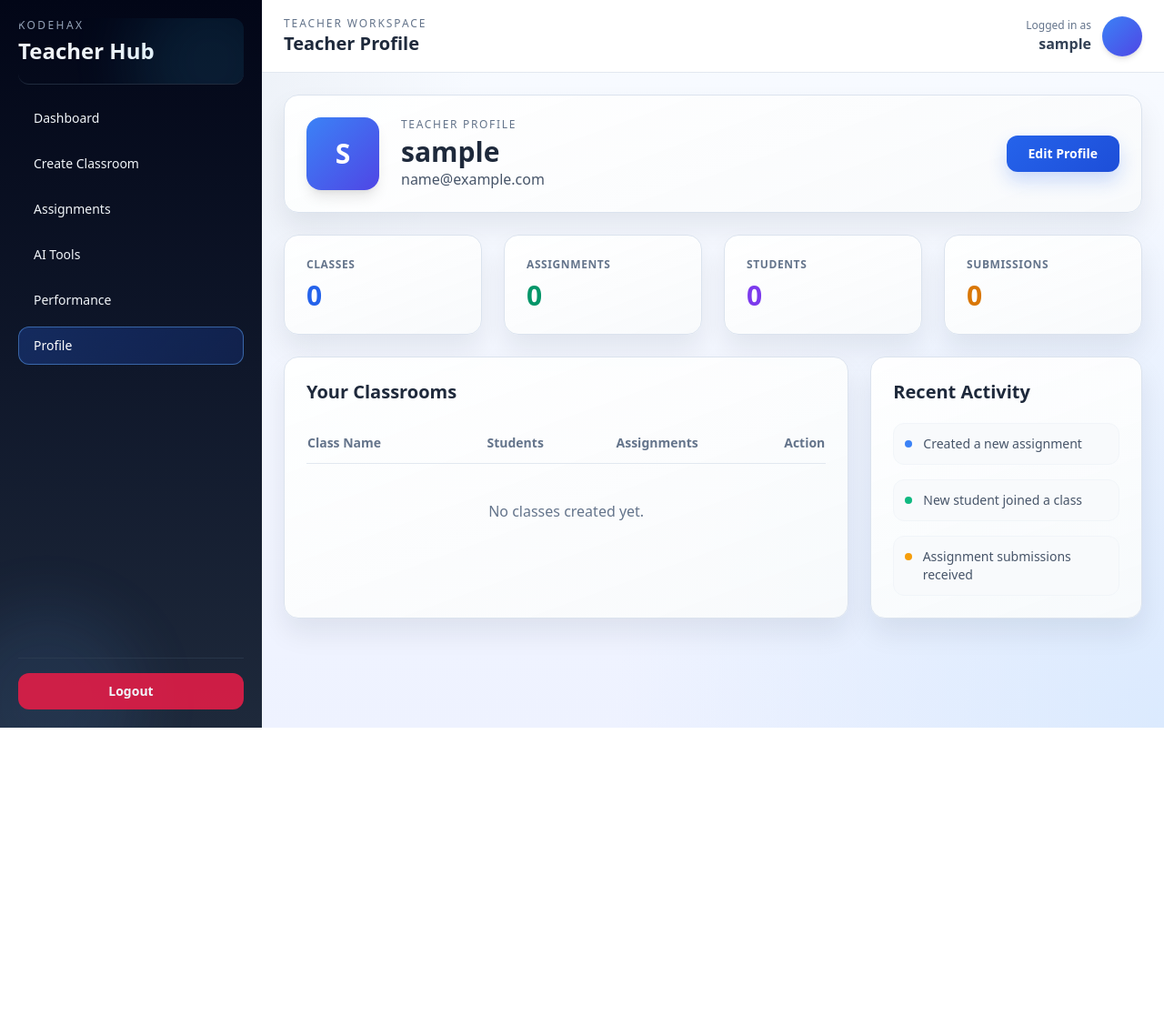
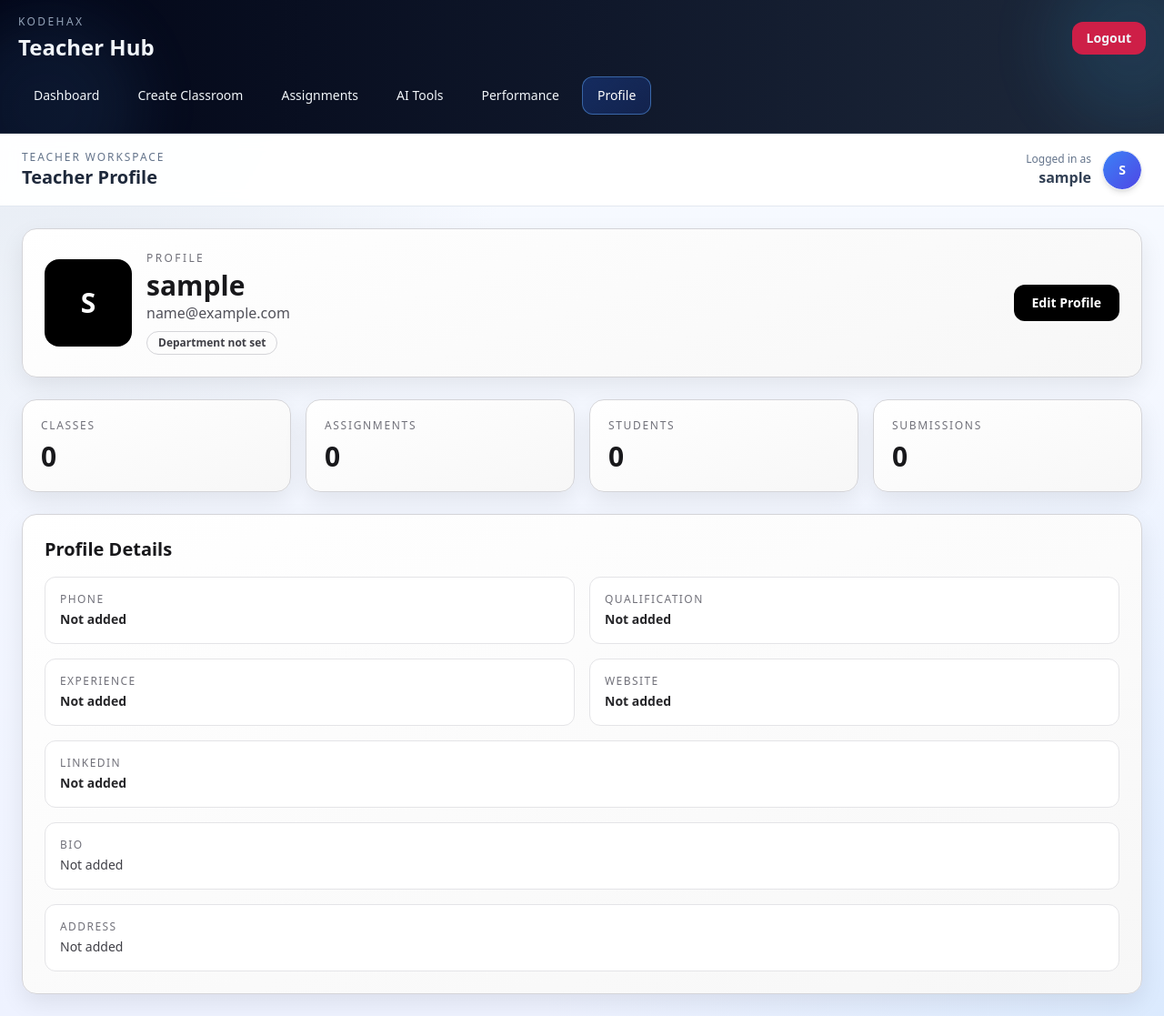
Before and after one commit to kodehaxacademia-eng/kodehax_academy, a Django app: page /teacher/profile/ in a window 1280 px wide. Shown: the whole page at 91% size. Before the commit the page ends 800 px from the top, so only its background shows below. Run offline with Django 5.2, Linux system fonts and the light colour scheme; the visitor is signed in with stand-in values (Sample User, id 1); data comes from the database, SQL or seed files in the repository; data that the repository does not hold is empty; parts of the project's set-up code (start-up, migrations or seed data) failed here and were passed over; some libraries are stand-ins or nearby versions.

Commit message:
teacher app almost completed(2)

```diff
--- a/kodehax_academy/kodehax_academy/settings.py
+++ b/kodehax_academy/kodehax_academy/settings.py
@@ -65,6 +65,7 @@ TEMPLATES = [
                 'django.template.context_processors.request',
                 'django.contrib.auth.context_processors.auth',
                 'django.contrib.messages.context_processors.messages',
+                'teacher.context_processors.teacher_profile_nav',
             ],
         },
     },
--- /dev/null
+++ b/kodehax_academy/teacher/context_processors.py
@@ -0,0 +1,16 @@
+from .models import TeacherProfile
+
+
+def teacher_profile_nav(request):
+    if not request.user.is_authenticated:
+        return {}
+
+    if getattr(request.user, "role", None) != "teacher":
+        return {}
+
+    profile = (
+        TeacherProfile.objects.filter(user=request.user)
+        .only("profile_picture")
+        .first()
+    )
+    return {"nav_teacher_profile": profile}
--- a/kodehax_academy/teacher/urls.py
+++ b/kodehax_academy/teacher/urls.py
@@ -12,5 +12,6 @@ urlpatterns = [
     path("classes/<int:class_id>/performance/",views.performance_list,name="performance_list"),
     path("classes/<int:class_id>/performance/<int:student_id>/",views.student_performance,name="student_performance"),
     path("profile/",views.teacher_profile, name="teacher_profile"),
+    path("profile/edit/",views.teacher_edit_profile, name="teacher_edit_profile"),
     path("ai-tools/",views.ai_tools,name="ai_tools"),
 ]
--- a/kodehax_academy/teacher/views.py
+++ b/kodehax_academy/teacher/views.py
@@ -1,7 +1,8 @@
 from django.shortcuts import render, redirect
-from .forms import ClassRoomForm
+from django.urls import reverse
+from .forms import ClassRoomForm, TeacherProfileForm
 from django.contrib.auth.decorators import login_required
-from .models import ClassRoom, Assignment, Submission
+from .models import ClassRoom, Assignment, Submission, TeacherProfile
 from django.shortcuts import get_object_or_404
 from django.utils import timezone
 from django.db.models import Avg
@@ -13,9 +14,13 @@ from .services.ai_tools import generate_quiz, generate_notes, strip_quiz_answers
 def teacher_dashboard(request):
 
     classes = ClassRoom.objects.filter(teacher=request.user)
+    assignment_count = Assignment.objects.filter(classroom__teacher=request.user).count()
+    student_count = classes.aggregate(total=Count("students", distinct=True))["total"] or 0
 
     context = {
-        "classes": classes
+        "classes": classes,
+        "assignment_count": assignment_count,
+        "student_count": student_count,
     }
     return render(request, "teacher/dashboard.html", context)
 @login_required
@@ -260,11 +265,10 @@ def student_performance(request, class_id, student_id):
 def teacher_profile(request):
 
     teacher = request.user
+    profile, _ = TeacherProfile.objects.get_or_create(user=teacher)
 
     classes = ClassRoom.objects.filter(teacher=teacher)
-
     assignments = Assignment.objects.filter(classroom__teacher=teacher)
-
     submissions = Submission.objects.filter(
         assignment__classroom__teacher=teacher
     )
@@ -272,17 +276,44 @@ def teacher_profile(request):
     stats = {
         "class_count": classes.count(),
         "assignment_count": assignments.count(),
-        "student_count": sum([c.students.count() for c in classes]),
+        "student_count": classes.aggregate(total=Count("students", distinct=True))["total"] or 0,
         "submission_count": submissions.count(),
     }
 
     context = {
         "teacher": teacher,
         "classes": classes,
-        "stats": stats
+        "stats": stats,
+        "profile": profile,
+        "updated": request.GET.get("updated") == "1",
     }
 
     return render(request, "teacher/profile.html", context)
+
+
+@login_required
+def teacher_edit_profile(request):
+
+    teacher = request.user
+    profile, _ = TeacherProfile.objects.get_or_create(user=teacher)
+
+    if request.method == "POST":
+        profile_form = TeacherProfileForm(
+            request.POST,
+            request.FILES,
+            instance=profile
+        )
+        if profile_form.is_valid():
+            profile_form.save()
+            return redirect(f"{reverse('teacher_profile')}?updated=1")
+    else:
+        profile_form = TeacherProfileForm(instance=profile)
+
+    return render(request, "teacher/edit_profile.html", {
+        "teacher": teacher,
+        "profile": profile,
+        "profile_form": profile_form,
+    })
 
 @login_required
 def ai_tools(request):
--- a/kodehax_academy/templates/teacher/base.html
+++ b/kodehax_academy/templates/teacher/base.html
@@ -172,80 +172,81 @@
   {% block extra_head %}{% endblock %}
 </head>
 <body class="min-h-screen bg-slate-100 text-slate-800">
-  <div class="flex h-screen">
-    <aside class="w-72 shrink-0 bg-gradient-to-b from-slate-950 via-slate-900 to-slate-800 text-slate-100 p-5 flex flex-col relative overflow-hidden">
+  <div class="min-h-screen flex flex-col">
+    <aside class="shrink-0 bg-gradient-to-r from-slate-950 via-slate-900 to-slate-800 text-slate-100 px-5 py-4 relative overflow-hidden border-b border-slate-700/70">
       <div class="ambient-orb orb-2"></div>
-      <div class="pb-5 mb-4 border-b border-slate-700/60 reveal relative overflow-hidden rounded-xl">
       <div class="ambient-orb orb-1"></div>
+      <div class="relative">
+        <div class="flex items-center justify-between gap-4">
+          <div class="reveal">
             <p class="text-xs uppercase tracking-[0.2em] text-slate-400">KODEHAX</p>
             <h1 class="text-2xl font-black mt-1">Teacher Hub</h1>
           </div>
+          <a href="{% url 'home' %}" class="rounded-xl bg-rose-600/90 px-4 py-2 text-sm font-semibold hover:bg-rose-500 transition reveal delay-1">
+            Logout
+          </a>
+        </div>
 
-      <nav class="flex-1 space-y-2 text-sm">
-        <a href="{% url 'teacher_dashboard' %}" class="nav-link {% if '/teacher/dashboard/' in request.path %}active{% endif %} block rounded-xl px-4 py-2.5 font-medium reveal delay-1">
+        <nav class="mt-4 flex items-center gap-2 text-sm overflow-x-auto custom-scroll pb-1">
+          <a href="{% url 'teacher_dashboard' %}" class="nav-link {% if '/teacher/dashboard/' in request.path %}active{% endif %} inline-flex whitespace-nowrap rounded-xl px-4 py-2.5 font-medium reveal delay-1">
             Dashboard
           </a>
-        <a href="{% url 'create_class' %}" class="nav-link {% if '/teacher/class/create/' in request.path %}active{% endif %} block rounded-xl px-4 py-2.5 font-medium reveal delay-2">
+          <a href="{% url 'create_class' %}" class="nav-link {% if '/teacher/class/create/' in request.path %}active{% endif %} inline-flex whitespace-nowrap rounded-xl px-4 py-2.5 font-medium reveal delay-2">
             Create Classroom
           </a>
           {% if classroom %}
-        <a href="{% url 'assignment_list' classroom.id %}" class="nav-link {% if '/assignments/' in request.path %}active{% endif %} block rounded-xl px-4 py-2.5 font-medium reveal delay-3">
+          <a href="{% url 'assignment_list' classroom.id %}" class="nav-link {% if '/assignments/' in request.path %}active{% endif %} inline-flex whitespace-nowrap rounded-xl px-4 py-2.5 font-medium reveal delay-3">
             Assignments
           </a>
           {% elif assignment %}
-        <a href="{% url 'assignment_list' assignment.classroom.id %}" class="nav-link {% if '/assignments/' in request.path %}active{% endif %} block rounded-xl px-4 py-2.5 font-medium reveal delay-3">
+          <a href="{% url 'assignment_list' assignment.classroom.id %}" class="nav-link {% if '/assignments/' in request.path %}active{% endif %} inline-flex whitespace-nowrap rounded-xl px-4 py-2.5 font-medium reveal delay-3">
             Assignments
           </a>
           {% else %}
           {% with first_class=request.user.teacher_classes.first %}
           {% if first_class %}
-        <a href="{% url 'assignments_page' class_id=first_class.id %}" class="nav-link {% if '/assignments/' in request.path %}active{% endif %} block rounded-xl px-4 py-2.5 font-medium reveal delay-3">
+          <a href="{% url 'assignments_page' class_id=first_class.id %}" class="nav-link {% if '/assignments/' in request.path %}active{% endif %} inline-flex whitespace-nowrap rounded-xl px-4 py-2.5 font-medium reveal delay-3">
             Assignments
           </a>
           {% else %}
-        <a href="#" class="nav-link block rounded-xl px-4 py-2.5 font-medium reveal delay-3">
+          <a href="#" class="nav-link inline-flex whitespace-nowrap rounded-xl px-4 py-2.5 font-medium reveal delay-3">
             Assignments
           </a>
           {% endif %}
           {% endwith %}
           {% endif %}
-        <a href="{% url 'ai_tools' %}" class="nav-link {% if '/teacher/ai-tools/' in request.path %}active{% endif %} block rounded-xl px-4 py-2.5 font-medium reveal delay-3">
+          <a href="{% url 'ai_tools' %}" class="nav-link {% if '/teacher/ai-tools/' in request.path %}active{% endif %} inline-flex whitespace-nowrap rounded-xl px-4 py-2.5 font-medium reveal delay-3">
             AI Tools
           </a>
           {% if classroom %}
-        <a href="{% url 'performance_list' classroom.id %}" class="nav-link {% if '/performance/' in request.path %}active{% endif %} block rounded-xl px-4 py-2.5 font-medium reveal delay-4">
+          <a href="{% url 'performance_list' classroom.id %}" class="nav-link {% if '/performance/' in request.path %}active{% endif %} inline-flex whitespace-nowrap rounded-xl px-4 py-2.5 font-medium reveal delay-4">
             Performance
           </a>
           {% elif assignment %}
-        <a href="{% url 'performance_list' assignment.classroom.id %}" class="nav-link {% if '/performance/' in request.path %}active{% endif %} block rounded-xl px-4 py-2.5 font-medium reveal delay-4">
+          <a href="{% url 'performance_list' assignment.classroom.id %}" class="nav-link {% if '/performance/' in request.path %}active{% endif %} inline-flex whitespace-nowrap rounded-xl px-4 py-2.5 font-medium reveal delay-4">
             Performance
           </a>
           {% else %}
           {% with first_class=request.user.teacher_classes.first %}
           {% if first_class %}
-        <a href="{% url 'performance_list' first_class.id %}" class="nav-link {% if '/performance/' in request.path %}active{% endif %} block rounded-xl px-4 py-2.5 font-medium reveal delay-4">
+          <a href="{% url 'performance_list' first_class.id %}" class="nav-link {% if '/performance/' in request.path %}active{% endif %} inline-flex whitespace-nowrap rounded-xl px-4 py-2.5 font-medium reveal delay-4">
             Performance
           </a>
           {% else %}
-        <a href="#" class="nav-link block rounded-xl px-4 py-2.5 font-medium reveal delay-4">
+          <a href="#" class="nav-link inline-flex whitespace-nowrap rounded-xl px-4 py-2.5 font-medium reveal delay-4">
             Performance
           </a>
           {% endif %}
           {% endwith %}
           {% endif %}
-        <a href="{% url 'teacher_profile' %}" class="nav-link {% if '/teacher/profile/' in request.path %}active{% endif %} block rounded-xl px-4 py-2.5 font-medium reveal delay-4">
+          <a href="{% url 'teacher_profile' %}" class="nav-link {% if '/teacher/profile/' in request.path %}active{% endif %} inline-flex whitespace-nowrap rounded-xl px-4 py-2.5 font-medium reveal delay-4">
             Profile
           </a>
         </nav>
-
-      <div class="pt-4 mt-4 border-t border-slate-700/60 reveal">
-        <a href="{% url 'home' %}" class="block w-full text-center rounded-xl bg-rose-600/90 px-4 py-2.5 text-sm font-semibold hover:bg-rose-500 transition">
-          Logout
-        </a>
       </div>
     </aside>
 
-    <main class="flex-1 overflow-hidden">
+    <main class="flex-1 overflow-hidden flex flex-col">
       <header class="h-20 bg-white/95 backdrop-blur border-b border-slate-200 flex items-center justify-between px-6">
         <div class="reveal">
           <p class="text-xs uppercase tracking-[0.16em] text-slate-500">Teacher Workspace</p>
@@ -256,11 +257,19 @@
             <p class="text-xs text-slate-500">Logged in as</p>
             <p class="font-semibold text-slate-700">{{ request.user.username }}</p>
           </div>
-          <div class="h-11 w-11 rounded-full bg-gradient-to-br from-blue-500 to-indigo-600 shadow-md"></div>
+          <a href="{% url 'teacher_profile' %}" class="block h-11 w-11 rounded-full overflow-hidden shadow-md border border-slate-200 hover:scale-105 transition" title="Open Profile">
+            {% if nav_teacher_profile and nav_teacher_profile.profile_picture %}
+            <img src="{{ nav_teacher_profile.profile_picture.url }}" alt="Teacher profile" class="h-full w-full object-cover">
+            {% else %}
+            <div class="h-full w-full rounded-full bg-gradient-to-br from-blue-500 to-indigo-600 flex items-center justify-center text-white text-sm font-bold">
+              {{ request.user.username|first|upper }}
+            </div>
+            {% endif %}
+          </a>
         </div>
       </header>
 
-      <div class="h-[calc(100vh-5rem)] overflow-y-auto custom-scroll p-6 bg-[radial-gradient(circle_at_0%_0%,_#e2e8f0_0,_transparent_30%),radial-gradient(circle_at_100%_100%,_#dbeafe_0,_transparent_35%),_var(--panel-bg)]">
+      <div class="flex-1 overflow-y-auto custom-scroll p-6 bg-[radial-gradient(circle_at_0%_0%,_#e2e8f0_0,_transparent_30%),radial-gradient(circle_at_100%_100%,_#dbeafe_0,_transparent_35%),_var(--panel-bg)]">
         {% block content %}{% endblock %}
       </div>
     </main>
--- a/kodehax_academy/templates/teacher/dashboard.html
+++ b/kodehax_academy/templates/teacher/dashboard.html
@@ -26,12 +26,12 @@
     </article>
     <article class="glass-card hover-lift p-5 reveal delay-2">
       <p class="text-sm text-slate-500">Assignments</p>
-      <p class="text-4xl font-black text-emerald-600 mt-1">12</p>
+      <p class="text-4xl font-black text-emerald-600 mt-1">{{ assignment_count }}</p>
       <p class="text-xs text-slate-500 mt-2">Assigned across your classrooms</p>
     </article>
     <article class="glass-card hover-lift p-5 reveal delay-3">
       <p class="text-sm text-slate-500">Students</p>
-      <p class="text-4xl font-black text-indigo-600 mt-1">45</p>
+      <p class="text-4xl font-black text-indigo-600 mt-1">{{ student_count }}</p>
       <p class="text-xs text-slate-500 mt-2">Current enrolled count</p>
     </article>
   </section>
--- a/kodehax_academy/templates/teacher/profile.html
+++ b/kodehax_academy/templates/teacher/profile.html
@@ -3,101 +3,124 @@
 {% block title %}Profile - {{ teacher.username }}{% endblock %}
 {% block page_title %}Teacher Profile{% endblock %}
 
+{% block extra_head %}
+<style>
+  .mono-card {
+    background: linear-gradient(160deg, #ffffff, #f7f7f7);
+    border: 1px solid #d4d4d8;
+    border-radius: 1rem;
+    box-shadow: 0 10px 26px rgba(0, 0, 0, 0.08);
+  }
+
+  .mono-grid {
+    display: grid;
+    grid-template-columns: repeat(2, minmax(0, 1fr));
+    gap: 1rem;
+  }
+
+  @media (max-width: 768px) {
+    .mono-grid {
+      grid-template-columns: repeat(1, minmax(0, 1fr));
+    }
+  }
+
+  .soft-reveal {
+    animation: softReveal 380ms ease both;
+  }
+
+  @keyframes softReveal {
+    from { opacity: 0; transform: translateY(8px); }
+    to { opacity: 1; transform: translateY(0); }
+  }
+</style>
+{% endblock %}
+
 {% block content %}
 <div class="space-y-6">
-  <!-- PROFILE HEADER -->
-  <section class="glass-card hover-lift p-6 reveal">
+  <section class="mono-card p-6 soft-reveal">
     <div class="flex flex-col md:flex-row md:items-center md:justify-between gap-6">
-      <div class="flex items-center gap-6">
-        <div class="w-20 h-20 rounded-2xl bg-gradient-to-br from-blue-500 to-indigo-600 flex items-center justify-center text-3xl font-black text-white shadow-lg">
+      <div class="flex items-center gap-4">
+        {% if profile.profile_picture %}
+        <img src="{{ profile.profile_picture.url }}" alt="Profile picture" class="h-24 w-24 rounded-2xl object-cover border border-zinc-300">
+        {% else %}
+        <div class="h-24 w-24 rounded-2xl bg-black text-white flex items-center justify-center text-3xl font-black">
           {{ teacher.username|first|upper }}
         </div>
+        {% endif %}
         <div>
-          <p class="text-xs uppercase tracking-[0.14em] text-slate-500">Teacher Profile</p>
-          <h3 class="text-3xl font-black text-slate-800 mt-1">{{ teacher.username }}</h3>
-          <p class="text-slate-600">{{ teacher.email }}</p>
+          <p class="text-xs tracking-[0.2em] uppercase text-zinc-500">Profile</p>
+          <h2 class="mt-1 text-3xl font-black text-zinc-900">
+            {{ profile.full_name|default:teacher.username }}
+          </h2>
+          <p class="text-zinc-600">{{ teacher.email }}</p>
+          <p class="mt-2 inline-block rounded-full border border-zinc-300 px-3 py-1 text-xs font-semibold text-zinc-700">
+            {{ profile.department|default:"Department not set" }}
+          </p>
         </div>
       </div>
-      <button class="btn-primary px-6 py-2.5 text-sm">
+      <a href="{% url 'teacher_edit_profile' %}" class="inline-flex items-center justify-center rounded-xl bg-black px-5 py-2.5 text-sm font-semibold text-white hover:bg-zinc-800 transition">
         Edit Profile
-      </button>
+      </a>
     </div>
   </section>
 
-  <!-- STATISTICS CARDS -->
-  <div class="grid grid-cols-1 sm:grid-cols-2 lg:grid-cols-4 gap-6 reveal delay-1">
-    <div class="glass-card p-6 hover-lift">
-      <p class="text-xs uppercase tracking-wider text-slate-500 font-bold">Classes</p>
-      <p class="text-3xl font-black text-blue-600 mt-2">{{ stats.class_count }}</p>
+  {% if updated %}
+  <div class="rounded-xl border border-zinc-300 bg-zinc-100 px-4 py-3 text-sm text-zinc-700 soft-reveal">
+    Profile updated successfully.
   </div>
-    <div class="glass-card p-6 hover-lift">
-      <p class="text-xs uppercase tracking-wider text-slate-500 font-bold">Assignments</p>
-      <p class="text-3xl font-black text-emerald-600 mt-2">{{ stats.assignment_count }}</p>
-    </div>
-    <div class="glass-card p-6 hover-lift">
-      <p class="text-xs uppercase tracking-wider text-slate-500 font-bold">Students</p>
-      <p class="text-3xl font-black text-violet-600 mt-2">{{ stats.student_count }}</p>
-    </div>
-    <div class="glass-card p-6 hover-lift">
-      <p class="text-xs uppercase tracking-wider text-slate-500 font-bold">Submissions</p>
-      <p class="text-3xl font-black text-amber-600 mt-2">{{ stats.submission_count }}</p>
-    </div>
-  </div>
+  {% endif %}
 
-  <div class="grid grid-cols-1 lg:grid-cols-3 gap-6">
-    <!-- CLASSES OVERVIEW -->
-    <section class="glass-card hover-lift p-6 reveal delay-2 lg:col-span-2">
-      <h4 class="text-xl font-bold text-slate-800 mb-5">Your Classrooms</h4>
-      <div class="overflow-x-auto">
-        <table class="w-full text-left">
-          <thead>
-            <tr class="text-sm text-slate-500 border-b border-slate-200">
-              <th class="py-3 font-semibold">Class Name</th>
-              <th class="py-3 font-semibold text-center">Students</th>
-              <th class="py-3 font-semibold text-center">Assignments</th>
-              <th class="py-3 font-semibold text-right">Action</th>
-            </tr>
-          </thead>
-          <tbody>
-            {% for class in classes %}
-            <tr class="table-row border-b border-slate-100">
-              <td class="py-3.5 font-medium text-slate-700">{{ class.name }}</td>
-              <td class="py-3.5 text-slate-600 text-center">{{ class.students.count }}</td>
-              <td class="py-3.5 text-slate-600 text-center">{{ class.assignments.count }}</td>
-              <td class="py-3.5 text-right">
-                <a href="{% url 'class_detail' class.id %}" class="btn-muted px-3 py-1.5 text-xs inline-block">
-                  View Class
-                </a>
-              </td>
-            </tr>
-            {% empty %}
-            <tr>
-              <td colspan="4" class="py-10 text-center text-slate-500">No classes created yet.</td>
-            </tr>
-            {% endfor %}
-          </tbody>
-        </table>
-      </div>
+  <section class="grid grid-cols-1 sm:grid-cols-2 lg:grid-cols-4 gap-4 soft-reveal">
+    <article class="mono-card p-5">
+      <p class="text-xs uppercase tracking-[0.14em] text-zinc-500">Classes</p>
+      <p class="mt-2 text-3xl font-black text-zinc-900">{{ stats.class_count }}</p>
+    </article>
+    <article class="mono-card p-5">
+      <p class="text-xs uppercase tracking-[0.14em] text-zinc-500">Assignments</p>
+      <p class="mt-2 text-3xl font-black text-zinc-900">{{ stats.assignment_count }}</p>
+    </article>
+    <article class="mono-card p-5">
+      <p class="text-xs uppercase tracking-[0.14em] text-zinc-500">Students</p>
+      <p class="mt-2 text-3xl font-black text-zinc-900">{{ stats.student_count }}</p>
+    </article>
+    <article class="mono-card p-5">
+      <p class="text-xs uppercase tracking-[0.14em] text-zinc-500">Submissions</p>
+      <p class="mt-2 text-3xl font-black text-zinc-900">{{ stats.submission_count }}</p>
+    </article>
   </section>
 
-    <!-- RECENT ACTIVITY -->
-    <section class="glass-card hover-lift p-6 reveal delay-3">
-      <h4 class="text-xl font-bold text-slate-800 mb-5">Recent Activity</h4>
-      <div class="space-y-4">
-        <div class="flex items-start gap-3 p-3 rounded-xl bg-slate-50 border border-slate-100">
-          <div class="w-2 h-2 mt-1.5 rounded-full bg-blue-500"></div>
-          <p class="text-sm text-slate-600">Created a new assignment</p>
+  <section class="mono-card p-6 soft-reveal">
+    <h3 class="text-xl font-bold text-zinc-900 mb-4">Profile Details</h3>
+    <div class="mono-grid text-sm">
+      <div class="rounded-xl border border-zinc-200 bg-white p-4">
+        <p class="text-xs uppercase tracking-[0.12em] text-zinc-500">Phone</p>
+        <p class="mt-1 font-semibold text-zinc-800">{{ profile.phone_number|default:"Not added" }}</p>
       </div>
-        <div class="flex items-start gap-3 p-3 rounded-xl bg-slate-50 border border-slate-100">
-          <div class="w-2 h-2 mt-1.5 rounded-full bg-emerald-500"></div>
-          <p class="text-sm text-slate-600">New student joined a class</p>
+      <div class="rounded-xl border border-zinc-200 bg-white p-4">
+        <p class="text-xs uppercase tracking-[0.12em] text-zinc-500">Qualification</p>
+        <p class="mt-1 font-semibold text-zinc-800">{{ profile.qualification|default:"Not added" }}</p>
       </div>
-        <div class="flex items-start gap-3 p-3 rounded-xl bg-slate-50 border border-slate-100">
-          <div class="w-2 h-2 mt-1.5 rounded-full bg-amber-500"></div>
-          <p class="text-sm text-slate-600">Assignment submissions received</p>
+      <div class="rounded-xl border border-zinc-200 bg-white p-4">
+        <p class="text-xs uppercase tracking-[0.12em] text-zinc-500">Experience</p>
+        <p class="mt-1 font-semibold text-zinc-800">{{ profile.years_experience|default:"Not added" }}</p>
+      </div>
+      <div class="rounded-xl border border-zinc-200 bg-white p-4">
+        <p class="text-xs uppercase tracking-[0.12em] text-zinc-500">Website</p>
+        <p class="mt-1 font-semibold text-zinc-800 break-all">{{ profile.website|default:"Not added" }}</p>
+      </div>
+      <div class="rounded-xl border border-zinc-200 bg-white p-4 md:col-span-2">
+        <p class="text-xs uppercase tracking-[0.12em] text-zinc-500">LinkedIn</p>
+        <p class="mt-1 font-semibold text-zinc-800 break-all">{{ profile.linkedin|default:"Not added" }}</p>
+      </div>
+      <div class="rounded-xl border border-zinc-200 bg-white p-4 md:col-span-2">
+        <p class="text-xs uppercase tracking-[0.12em] text-zinc-500">Bio</p>
+        <p class="mt-1 text-zinc-700">{{ profile.bio|default:"Not added" }}</p>
+      </div>
+      <div class="rounded-xl border border-zinc-200 bg-white p-4 md:col-span-2">
+        <p class="text-xs uppercase tracking-[0.12em] text-zinc-500">Address</p>
+        <p class="mt-1 text-zinc-700">{{ profile.address|default:"Not added" }}</p>
       </div>
     </div>
   </section>
 </div>
-</div>
 {% endblock %}
```
Also changed, not shown: kodehax_academy/teacher/forms.py (+65 -1 lines), kodehax_academy/teacher/models.py (+32 -0 lines), kodehax_academy/templates/teacher/edit_profile.html (added, +141 -0 lines), kodehax_academy/media/teacher_profiles/Victus_Wallpaper_-_Valorant_Omen.jpg (added), kodehax_academy/teacher/migrations/0003_teacherprofile.py (added). Lines whose indentation alone changed are shown as unchanged.
